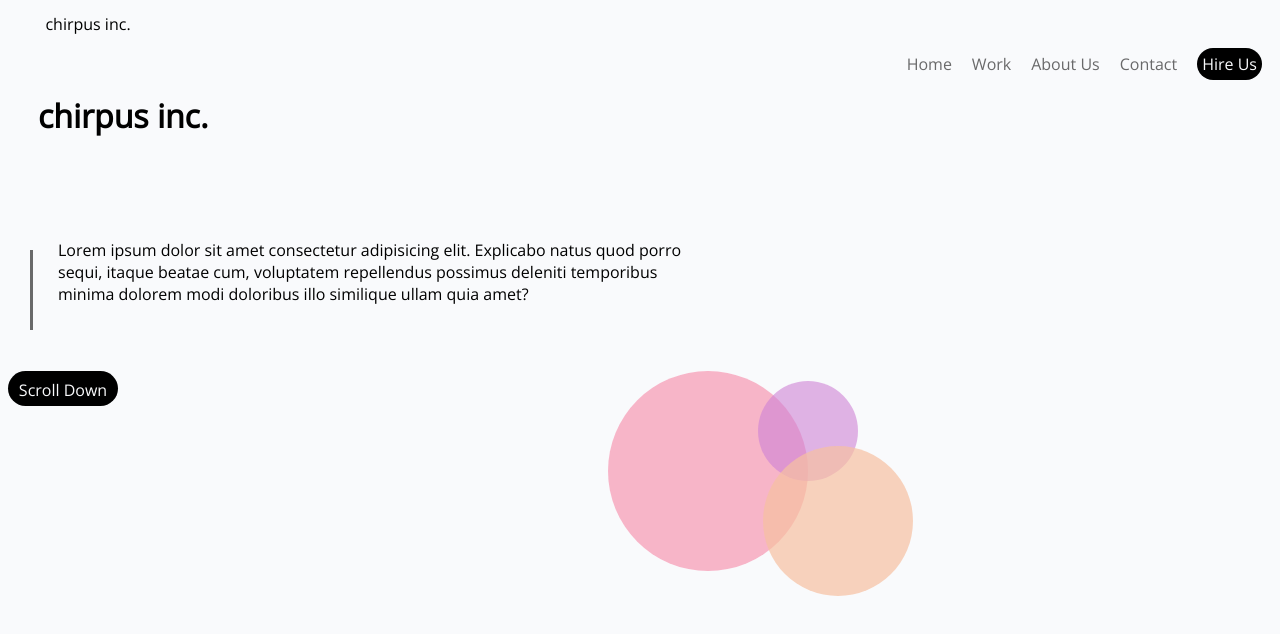
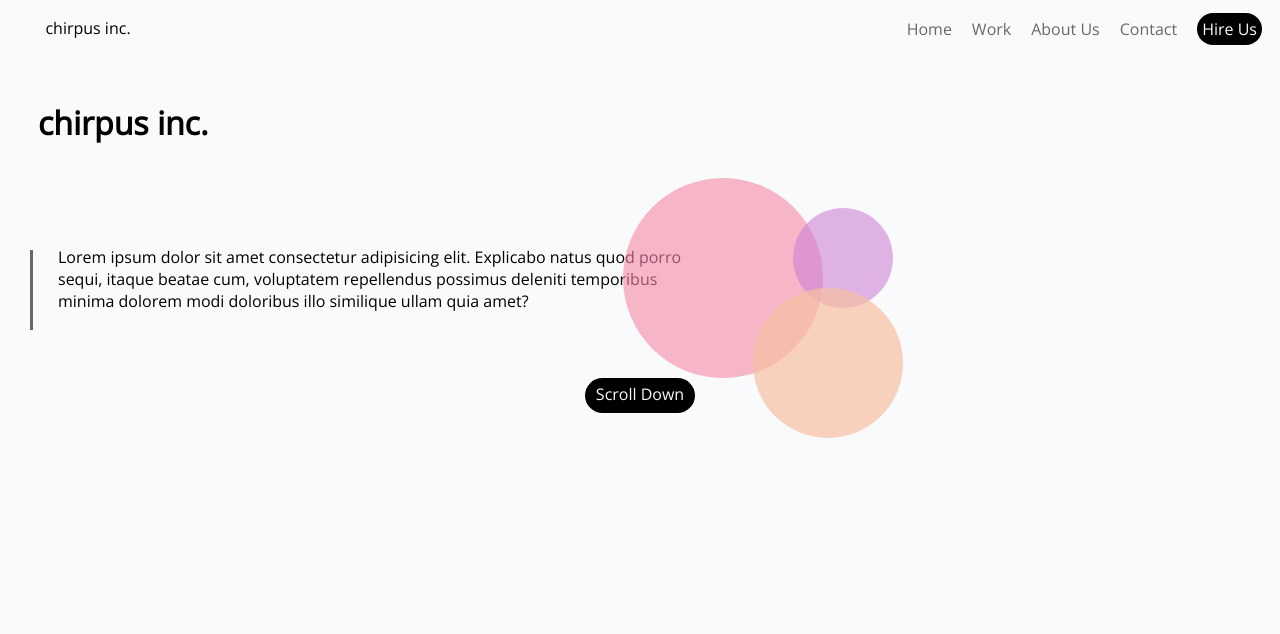
Before and after one commit to jenuineleigh/lab1-test, a plain HTML site: page html-css-lab-part1/index.html in a window 1280 px wide. Drawn offline with nearby package versions, Linux system fonts and the light colour scheme.

Commit message:
Add files via upload

```diff
--- a/html-css-lab-part1/css/styles.css
+++ b/html-css-lab-part1/css/styles.css
@@ -9,6 +9,12 @@ body {
 nav {
     float: right;
     color: #69696a;
+}
+
+header {
+    display: flex;
+    align-items: center;
+    justify-content: space-between;
 }
 
 ul {
@@ -38,8 +44,8 @@ li {
     width: 100px;
     height: 100px;
     border-radius: 50%;
-    top: 10px;
-    left: 750px;
+    top: -170px;
+    left: 785px;
 }
 
 .pinkCircle {
@@ -48,8 +54,8 @@ li {
     width: 200px;
     height: 200px;
     border-radius: 50%;
-    top: 0;
-    left: 600px;
+    top: -200px;
+    left: 615px;
 }
 
 .peachCircle {
@@ -58,8 +64,8 @@ li {
     width: 150px;
     height: 150px;
     border-radius: 50%;
-    bottom: 0;
-    left: 755px;
+    bottom: 165px;
+    left: 745px;
 }
 
 .blackButtonNav {
@@ -82,7 +88,8 @@ li {
     padding: 5px;
     display: flex;
     justify-content: center;
-    align-items: flex-end;
+    margin: auto;
+    position: fixed bottom;
 }
 
 .logo {
@@ -115,13 +122,6 @@ h1 {
     padding: 50px;
 }
 
-/* .bar {
-    background-color: black;
-    padding: 1px;
-    border: 1px, solid black;
-    vertical-align: 100%;
-} */
-
 .bar {
     border-left: 3px solid #69696a;
     height: 80px;
--- a/html-css-lab-part1/index.html
+++ b/html-css-lab-part1/index.html
@@ -40,11 +40,7 @@
 
         <div class="circlesContainer">
 
-             <div class="pinkCircle"></div>
-
-        </div>
-
-        <div class="circlesContainer">
+            <div class="pinkCircle"></div>
 
             <div class="purpleCircle"></div>
 
@@ -52,7 +48,6 @@
 
         </div>
 
-    </div>
         <div class="blackButtonScroll">Scroll Down</div>
 
 
```
